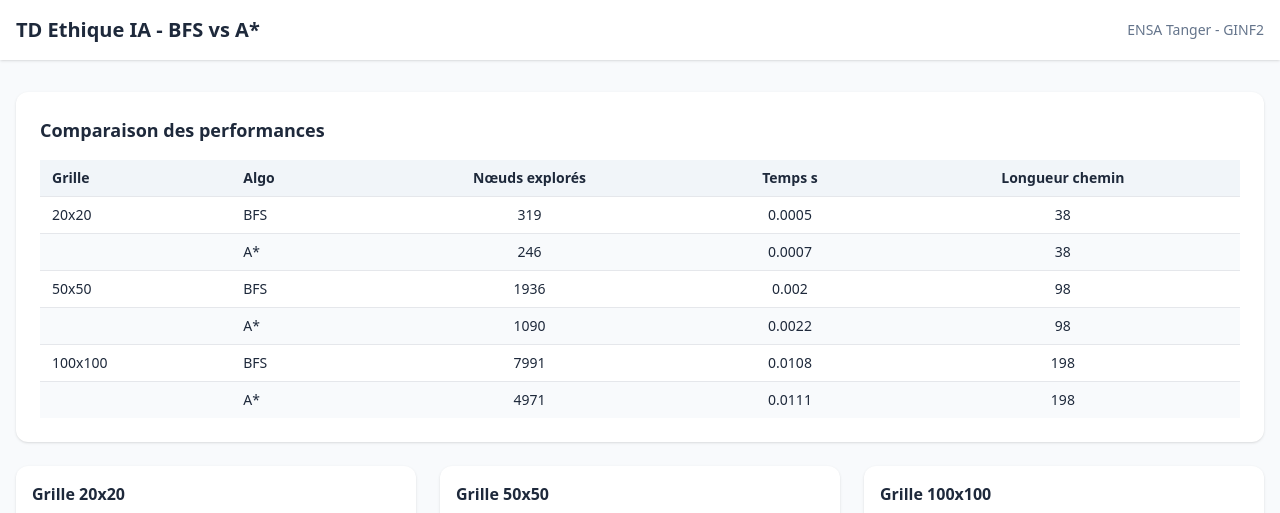
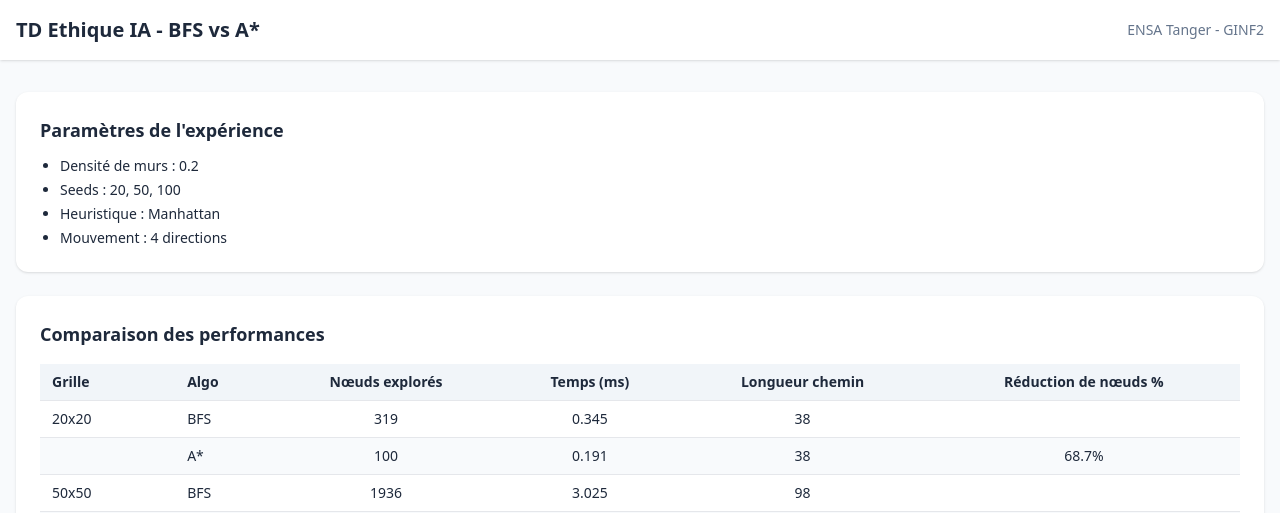
Before and after one commit to youneselamraoui/BFS-AStar-Pathfinding-Visualizer, a Flask app: page / in a window 1280 px wide. Shown: the top 513 px of the page. Run offline with Flask 3, Linux system fonts and the light colour scheme; some libraries are stand-ins or nearby versions; grey boxes are pictures that could not be loaded.

Commit message:
Etape 3: tie-breaking A*, temps median, page

```diff
--- a/app.py
+++ b/app.py
@@ -5,6 +5,7 @@ import matplotlib
 matplotlib.use('Agg')
 import matplotlib.pyplot as plt
 from matplotlib.colors import ListedColormap
+from statistics import median
 from src.pathfinding.grid import generate_grid
 from src.pathfinding.algorithms import bfs, astar
 
@@ -14,7 +15,7 @@ os.makedirs(OUTPUT_DIR, exist_ok=True)
 
 def visualize(grid, bfs_res, astar_res, size, idx):
     # Create visualization for BFS and A* with clear colors
-    fig, axes = plt.subplots(1,2, figsize=(12,6))
+    fig, axes = plt.subplots(1,2, figsize=(14,7))
     cmap = ListedColormap(['white', 'black', '#add8e6', '#ff0000', '#00cc00', '#ffff00'])
     start = (0,0)
     goal = (grid.shape[0]-1, grid.shape[1]-1)
@@ -31,7 +32,7 @@ def visualize(grid, bfs_res, astar_res, size, idx):
         img_cat[start] = 4
         img_cat[goal] = 5
         ax.imshow(img_cat, cmap=cmap, vmin=0, vmax=5, interpolation='nearest')
-        ax.set_title(f'{title} - exploré {len(visited)}')
+        ax.set_title(f'{title} : {len(visited)} nœuds explorés', fontsize=14)
         ax.axis('off')
     plt.tight_layout()
     path_img = os.path.join(OUTPUT_DIR, f'grid_{size}_{idx}.png')
@@ -46,17 +47,34 @@ def build_results():
         grid = generate_grid(size, obstacle_ratio=0.2, seed=size)
         start = (0,0)
         goal = (size-1,size-1)
-        bfs_res = bfs(grid, start, goal)
-        astar_res = astar(grid, start, goal)
+        # 10 runs for median time
+        bfs_runs = [bfs(grid, start, goal) for _ in range(10)]
+        astar_runs = [astar(grid, start, goal) for _ in range(10)]
+        bfs_res = bfs_runs[0]
+        astar_res = astar_runs[0]
         visualize(grid, bfs_res, astar_res, size, i)
+        bfs_time_ms = round(median(r.time_ms for r in bfs_runs), 3)
+        astar_time_ms = round(median(r.time_ms for r in astar_runs), 3)
+        reduction = 0.0
+        if bfs_res.nodes_expanded > 0:
+            reduction = round((1 - astar_res.nodes_expanded / bfs_res.nodes_expanded) * 100, 1)
+        if astar_res.nodes_expanded < bfs_res.nodes_expanded:
+            if astar_time_ms >= bfs_time_ms:
+                observation = f"Sur {size}x{size}, A* explore {astar_res.nodes_expanded} nœuds contre {bfs_res.nodes_expanded} pour BFS, soit une réduction de {reduction}%, mais le temps médian est {astar_time_ms} ms contre {bfs_time_ms} ms : le coût du tas O(log n) compense le gain sur cette taille."
+            else:
+                observation = f"Sur {size}x{size}, A* explore {astar_res.nodes_expanded} nœuds contre {bfs_res.nodes_expanded} pour BFS, soit une réduction de {reduction}%, et est aussi plus rapide en temps {astar_time_ms} ms contre {bfs_time_ms} ms."
+        else:
+            observation = f"Sur {size}x{size}, A* n’apporte pas de gain en nombre de nœuds explorés."
         data.append({
             'size': size,
             'bfs_explored': bfs_res.nodes_expanded,
             'astar_explored': astar_res.nodes_expanded,
-            'bfs_time': round(bfs_res.time_ms/1000,4),
-            'astar_time': round(astar_res.time_ms/1000,4),
+            'bfs_time': bfs_time_ms,
+            'astar_time': astar_time_ms,
             'bfs_path_len': bfs_res.cost,
             'astar_path_len': astar_res.cost,
+            'reduction': reduction,
+            'observation': observation,
             'image': f'output/grid_{size}_{i}.png'
         })
     return data
--- a/templates/index.html
+++ b/templates/index.html
@@ -15,8 +15,17 @@
 </div>
 </header>
 <main class="max-w-7xl mx-auto px-4 py-8">
-<div class="grid md:grid-cols-3 gap-6">
-<div class="md:col-span-3 bg-white rounded-xl shadow p-6">
+<div class="grid md:grid-cols-1 gap-6">
+<div class="bg-white rounded-xl shadow p-6">
+<h2 class="text-lg font-semibold mb-3">Paramètres de l'expérience</h2>
+<ul class="text-sm list-disc pl-5 space-y-1">
+<li>Densité de murs : 0.2</li>
+<li>Seeds : 20, 50, 100</li>
+<li>Heuristique : Manhattan</li>
+<li>Mouvement : 4 directions</li>
+</ul>
+</div>
+<div class="bg-white rounded-xl shadow p-6">
 <h2 class="text-lg font-semibold mb-4">Comparaison des performances</h2>
 <div class="overflow-x-auto">
 <table class="min-w-full text-sm">
@@ -25,8 +34,9 @@
 <th class="px-3 py-2 text-left">Grille</th>
 <th class="px-3 py-2 text-left">Algo</th>
 <th class="px-3 py-2">Nœuds explorés</th>
-<th class="px-3 py-2">Temps s</th>
+<th class="px-3 py-2">Temps (ms)</th>
 <th class="px-3 py-2">Longueur chemin</th>
+<th class="px-3 py-2">Réduction de nœuds %</th>
 </tr>
 </thead>
 <tbody>
@@ -37,6 +47,7 @@
 <td class="px-3 py-2 text-center">{{ r.bfs_explored }}</td>
 <td class="px-3 py-2 text-center">{{ r.bfs_time }}</td>
 <td class="px-3 py-2 text-center">{{ r.bfs_path_len }}</td>
+<td class="px-3 py-2 text-center"></td>
 </tr>
 <tr class="border-t bg-slate-50">
 <td class="px-3 py-2"></td>
@@ -44,6 +55,7 @@
 <td class="px-3 py-2 text-center">{{ r.astar_explored }}</td>
 <td class="px-3 py-2 text-center">{{ r.astar_time }}</td>
 <td class="px-3 py-2 text-center">{{ r.astar_path_len }}</td>
+<td class="px-3 py-2 text-center">{{ r.reduction }}%</td>
 </tr>
 {% endfor %}
 </tbody>
@@ -76,6 +88,18 @@
 </div>
 </div>
 </div>
+
+<div class="mt-8 bg-white rounded-xl shadow p-6">
+<h2 class="text-lg font-semibold mb-3">Observation expérimentale</h2>
+<div class="space-y-3 text-sm">
+{% for r in results %}
+<div>
+<h4 class="font-medium">Grille {{ r.size }}x{{ r.size }}</h4>
+<p>{{ r.observation }}</p>
+</div>
+{% endfor %}
+</div>
+</div>
 </main>
 </div>
 </body>
```
Also changed, not shown: src/pathfinding/algorithms.py (+11 -6 lines), tests/test_algorithms.py (+8 -0 lines), static/output/grid_100_2.png, static/output/grid_20_0.png, static/output/grid_50_1.png.
